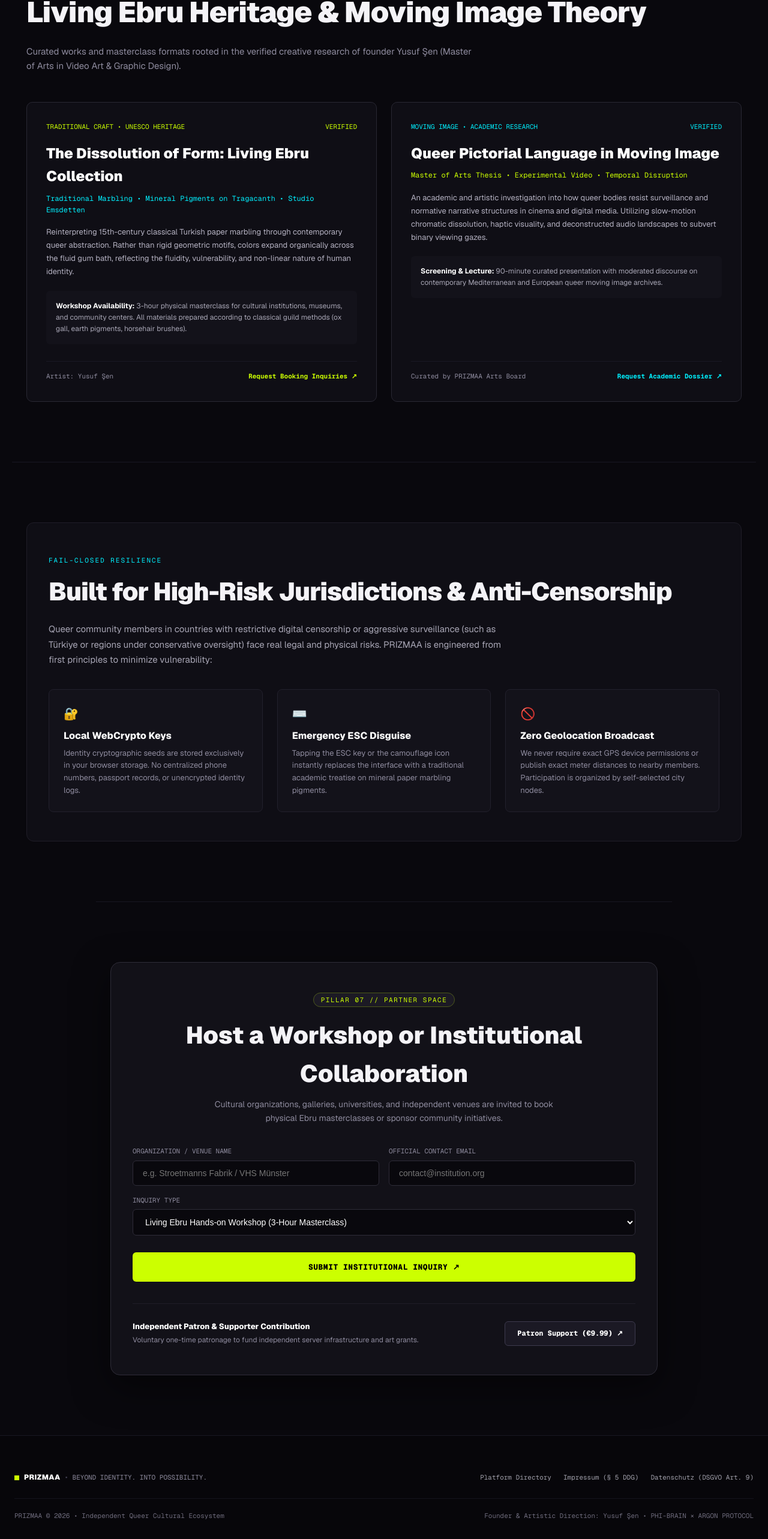
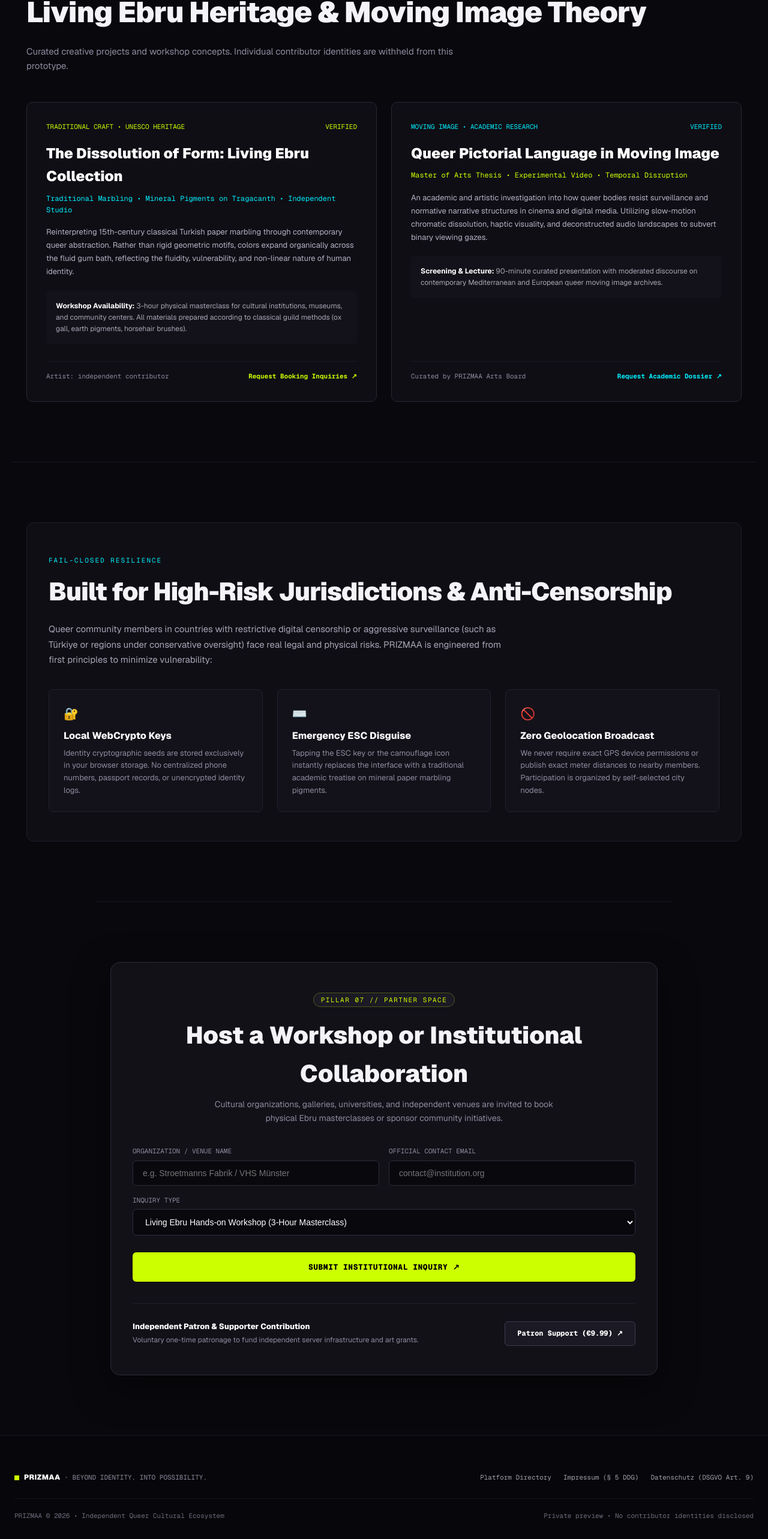
Before and after one commit to charlysmoky2010-hub/prizmaa-web, a Next.js app: page / in a window 1280 px wide. Shown: the part 2621-5187 px from the top of the page at 60% size. Built offline with nearby package versions, Linux system fonts and the light colour scheme.

Commit message:
privacy(prizmaa): redact contributor identity from rendered pages

```diff
--- a/app/page.tsx
+++ b/app/page.tsx
@@ -127,7 +127,7 @@
           The behavior of mineral earth pigments (iron oxides, ochre, lapis lazuli) upon an aqueous tragacanth (kitre) substrate is fundamentally governed by surface tension reduction through ox gall (sığır ödü). In natural paper marbling, each drop expands radially, displacing the preceding ring of color into concentric laminar boundaries.
         </p>
         <p style={{ marginTop: '16px' }}>
-          Field notes recorded at Studio Emsdetten / Münsterland (2026). Archival reference on 120gsm acid-free Hahnemühle cotton paper.
+          Illustrative process notes for private preview (2026). Archival reference on 120gsm acid-free Hahnemühle cotton paper.
         </p>
       </main>
     );
@@ -525,7 +525,7 @@
             Living Ebru Heritage &amp; Moving Image Theory
           </h2>
           <p style={{ color: '#8e8b9e', maxWidth: '750px', fontSize: '15px' }}>
-            Curated works and masterclass formats rooted in the verified creative research of founder Yusuf Şen (Master of Arts in Video Art &amp; Graphic Design).
+            Curated creative projects and workshop concepts. Individual contributor identities are withheld from this prototype.
           </p>
         </div>
 
@@ -553,7 +553,7 @@
                 The Dissolution of Form: Living Ebru Collection
               </h3>
               <p style={{ fontSize: '12px', fontFamily: 'var(--font-geist-mono), monospace', color: '#00f0ff', marginBottom: '16px' }}>
-                Traditional Marbling &bull; Mineral Pigments on Tragacanth &bull; Studio Emsdetten
+                Traditional Marbling &bull; Mineral Pigments on Tragacanth &bull; Independent Studio
               </p>
               <p style={{ fontSize: '13px', color: '#b5b2c2', lineHeight: 1.7 }}>
                 Reinterpreting 15th-century classical Turkish paper marbling through contemporary queer abstraction. Rather than rigid geometric motifs, colors expand organically across the fluid gum bath, reflecting the fluidity, vulnerability, and non-linear nature of human identity.
@@ -564,7 +564,7 @@
             </div>
             <div style={{ marginTop: '28px', paddingTop: '16px', borderTop: '1px solid #1a1924', display: 'flex', justifyContent: 'space-between', alignItems: 'center' }}>
               <span style={{ fontSize: '11px', fontFamily: 'var(--font-geist-mono), monospace', color: '#8e8b9e' }}>
-                Artist: Yusuf Şen
+                Artist: independent contributor
               </span>
               <a href="#partner" style={{ fontSize: '11px', fontFamily: 'var(--font-geist-mono), monospace', color: '#ccff00', fontWeight: 700 }}>
                 Request Booking Inquiries ↗
@@ -902,7 +902,7 @@
             fontFamily: 'var(--font-geist-mono), monospace',
           }}>
             <span>PRIZMAA &copy; 2026 &bull; Independent Queer Cultural Ecosystem</span>
-            <span>Founder &amp; Artistic Direction: Yusuf Şen &bull; PHI-BRAIN &times; ARGON PROTOCOL</span>
+            <span>Private preview &bull; No contributor identities disclosed</span>
           </div>
         </div>
       </footer>
```
